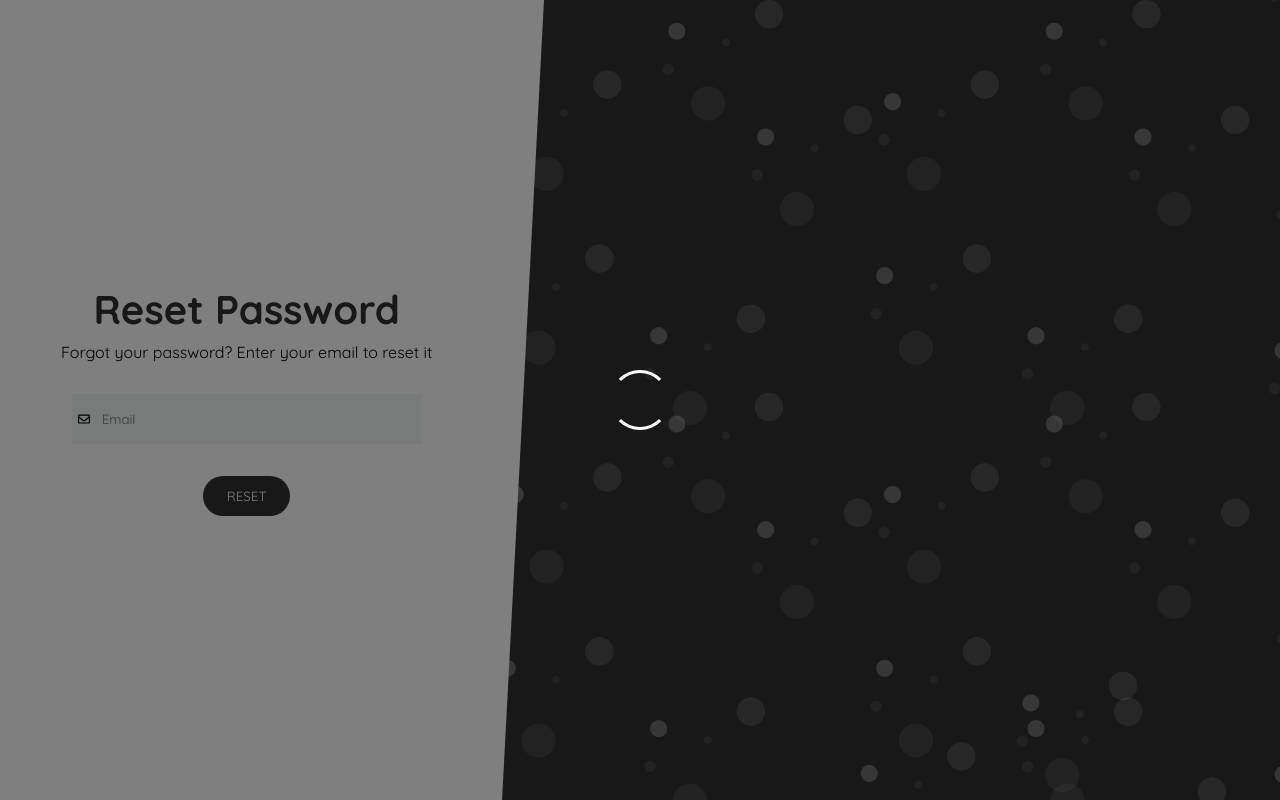
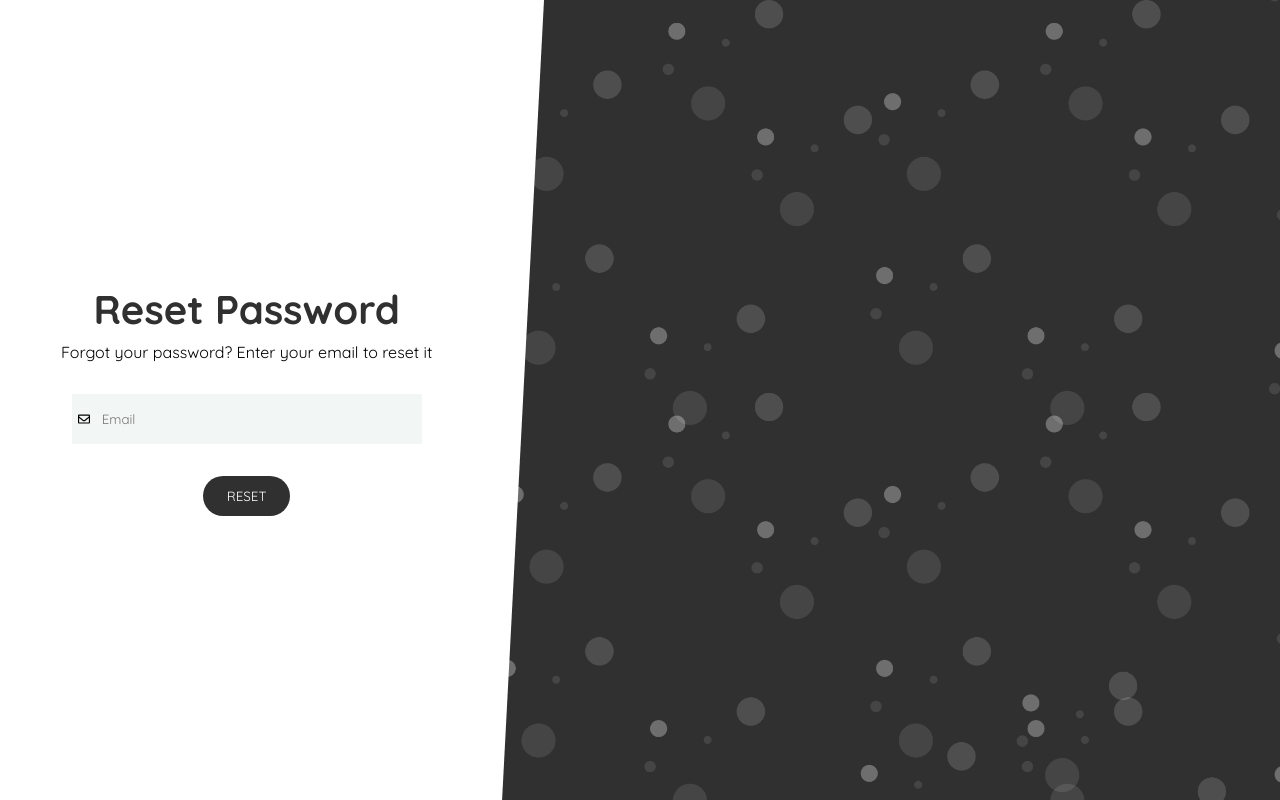
Before and after one commit to MightyCryptowall/fireblog, a Vue app: page /forgot-password in a window 1280 px wide. Built offline with nearby package versions, Linux system fonts and the light colour scheme; what vue2-editor would draw is missing.

Commit message:
Login, Register & Forget Password -p -a

```diff
--- a/src/components/Navigation.vue
+++ b/src/components/Navigation.vue
@@ -11,7 +11,7 @@
           <router-link class="link" :to="{ name: 'Home' }">Home</router-link>
           <router-link class="link" :to="{ name: 'Blogs' }">Blogs</router-link>
           <router-link class="link" to="#">Create Post</router-link>
-          <router-link class="link" to="#">Login/Register</router-link>
+          <router-link class="link" :to="{ name: 'Login' }">Login/Register</router-link>
         </ul>
       </div>
     </nav>
@@ -21,7 +21,7 @@
          <router-link class="link" :to="{ name: 'Home' }">Home</router-link>
           <router-link class="link" :to="{ name: 'Blogs' }">Blogs</router-link>
         <router-link class="link" to="#">Create Post</router-link>
-        <router-link class="link" to="#">Login/Register</router-link>
+        <router-link class="link" :to="{ name: 'Login' }">Login/Register</router-link>
       </ul>
     </transition>
   </header>
--- a/src/views/ForgotPassword.vue
+++ b/src/views/ForgotPassword.vue
@@ -1,7 +1,7 @@
 <template>
  <div class="reset-password">
    <Modal v-if="modalActive" v-on:close-modal="closeModal" />
-   <Loading/>
+   <Loading v-if="loading" />
    <div class="form-wrap">
      <form class="reset">
        <h2>Reset Password</h2>
@@ -30,7 +30,8 @@ export default {
     return {
       email: null,
       modalActive: false,
-      modalMessage: ""
+      modalMessage: "",
+      loading: null,
     }
   },
   components: {
```
